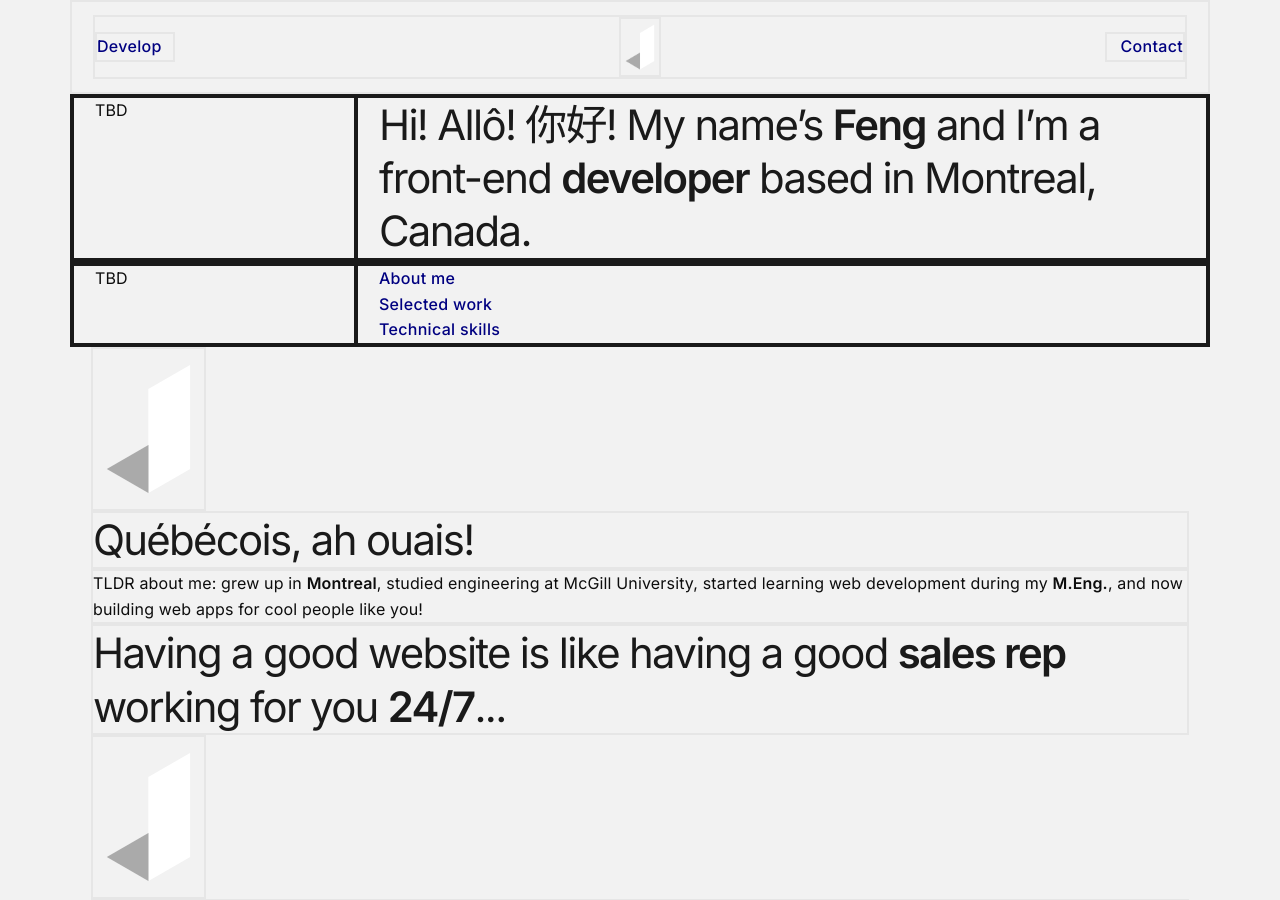
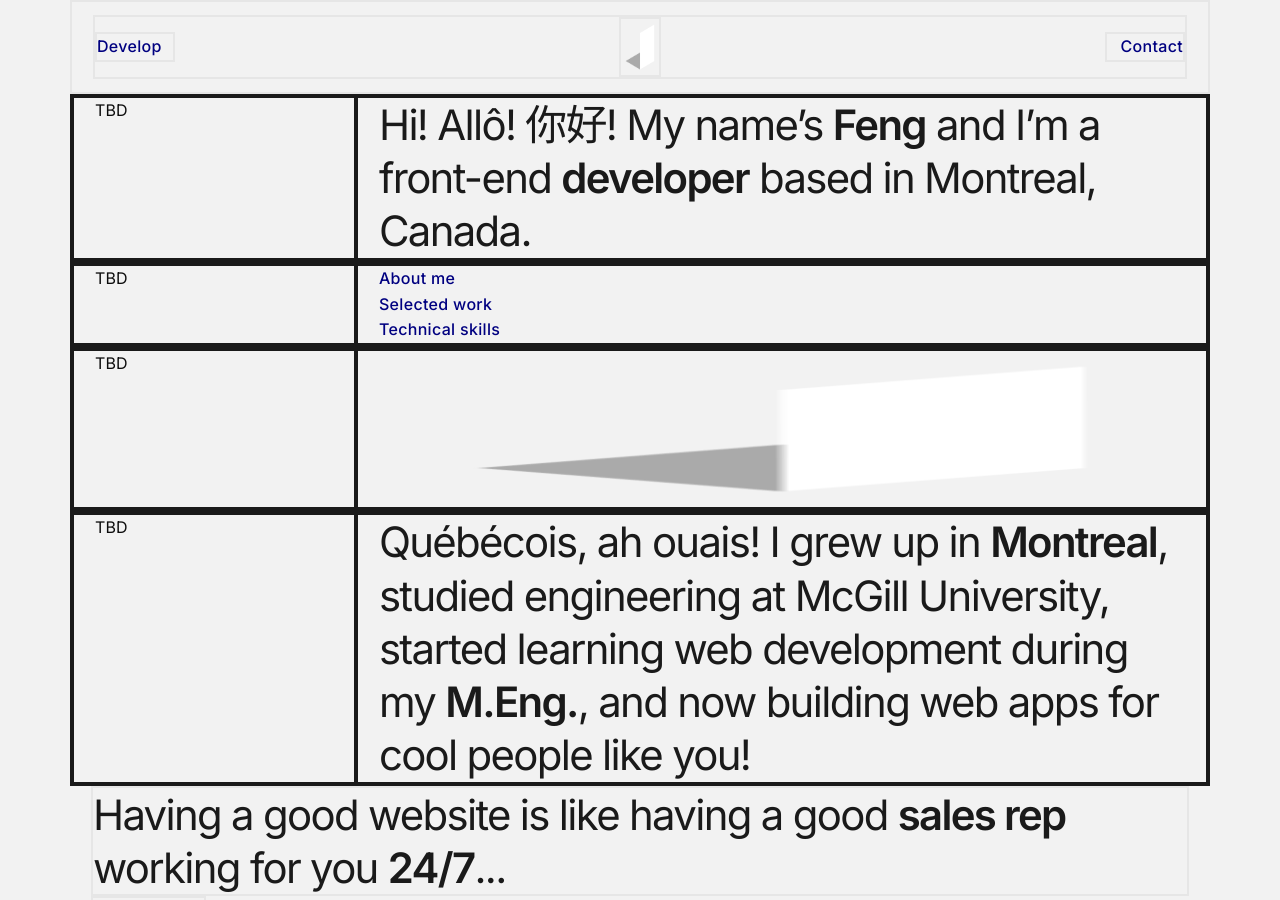
Before and after one commit to jingtianfeng/jtfeng-personal-1, a Jekyll site: the page built from index.html, in a window 1280 px wide and 900 px high. Built offline with Jekyll 4.4.1, drawn with Linux system fonts in a browser that asks for light colours.

Commit message:
Update index: layout #frontend-about

```diff
--- a/index.html
+++ b/index.html
@@ -36,16 +36,31 @@ title: Front-End Developer
 </header>
 <section id="frontend-about">
     <div class="container">
-        <img src="/assets/img/logo.png" alt="about me"
-             class="border">
-        <h2 class="border">
-            Québécois, ah ouais!
-        </h2>
-        <p class="border">
-            TLDR about me: grew up in <strong>Montreal</strong>, studied engineering at McGill University,
-            started learning web development during my <strong>M.Eng.</strong>,
-            and now building web apps for cool people like you!
-        </p>
+        <div class="border border-dark
+                    row">
+            <div class="border border-dark
+                        col-4 col-md-1">
+                TBD
+            </div>
+            <img src="/assets/img/logo.png" alt="about me"
+                 height="160" width="111"
+                 class="border border-dark
+                        col-4 col-md-3">
+        </div>
+        <div class="border border-dark
+                    row">
+            <div class="border border-dark
+                        col-4 col-md-1">
+                TBD
+            </div>
+            <h2 class="border border-dark
+                       col-4 col-md-3">
+                Québécois, ah ouais! I grew up in <strong>Montreal</strong>,
+                studied engineering at McGill University,
+                started learning web development during my <strong>M.Eng.</strong>,
+                and now building web apps for cool people like you!
+            </h2>
+        </div>
     </div>
 </section>
 <section id="frontend-work-title">
```
